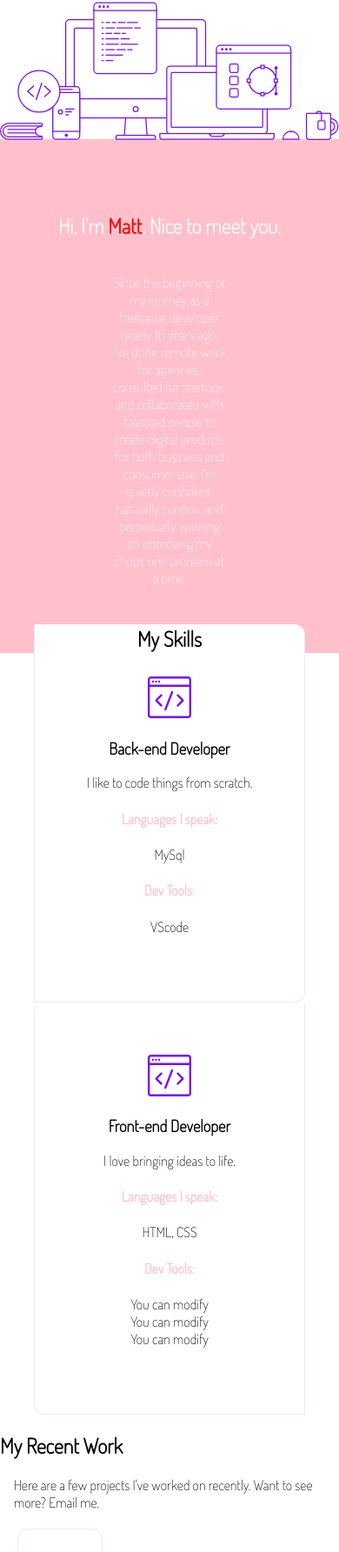
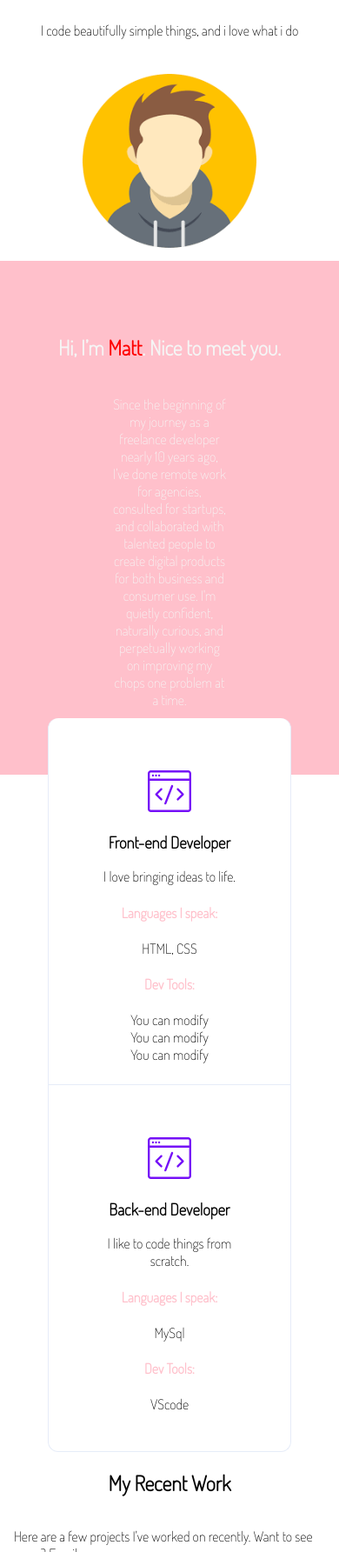
Before and after one commit to WildCodeSchool-2024-02/JS-Paris-BrainWaves-checkpoint-1, a website: page site/portfolio.html in a window 390 px wide. Shown: the part 146-1931 px from the top of the page at 87% size. Drawn offline with Linux system fonts and the light colour scheme; grey boxes are pictures that could not be loaded.

Commit message:
html/css validé

```diff
--- /dev/null
+++ b/site/css/mobile.css
@@ -0,0 +1,24 @@
+.desktop {
+    display: none;
+}
+
+.desktopskill {
+    display: flex;
+    flex-direction: column-reverse;
+}
+
+.column {
+    width: 90%
+}
+
+.column:first-of-type {
+    border-top-left-radius: 0;
+    border-top-right-radius: 0;
+    border-bottom-left-radius: var(--radius);
+}
+
+.column:last-child {
+    border-bottom-left-radius: 0;
+    border-bottom-right-radius: 0;
+    border-top-right-radius: var(--radius);
+}
--- a/site/css/portfolio.css
+++ b/site/css/portfolio.css
@@ -9,6 +9,32 @@
   --styledShadow: 0 5px 5px 0 var(var(--shadowColor));
 
   --textAlign: center;
+}
+
+nav {
+  display: flex;
+  justify-content: space-between;
+}
+
+.avatar {
+  display: flex;
+  flex-direction: column;
+  align-items: center;
+}
+
+.avatar p {
+  margin-bottom: 25px;
+}
+
+.avatar img {
+  width: 200px;
+  height: 200px;
+  margin: 15px;
+}
+
+.desktop {
+  display: flex;
+  justify-content: center;
 }
 
 img {
@@ -52,9 +78,19 @@ p {
 }
 
 .skills {
+  display: flex;
+  flex-direction: column;
   margin-top: calc(var(--gutter) * -2);
   border-radius: var(--radius);
   padding: 0 10%;
+}
+
+.desktopskill {
+  display: flex;
+  flex-direction: row-reverse;
+  justify-content: center;
+  align-items: center;
+  height: 100%
 }
 
 .skills--title {
@@ -71,6 +107,8 @@ p {
   border-radius: var(--radius);
   text-align: var(--textAlign);
   box-shadow: var(--styledShadow);
+  width: 50%;
+  height: 50vh;
 }
 
 .column:first-of-type {
@@ -108,3 +146,19 @@ p {
 .purple-text {
   color: var(--purple);
 }
+
+.disabled {
+  opacity: 0.3;
+}
+
+.projects {
+  display: flex;
+  justify-content: center;
+  flex-wrap: wrap;
+}
+
+.recent-work {
+  display: flex;
+  flex-direction: column;
+  align-items: center;
+}
--- a/site/portfolio.html
+++ b/site/portfolio.html
@@ -1,10 +1,12 @@
 <!DOCTYPE html>
 <html lang="en">
+
 <head>
   <meta charset="utf-8">
   <meta name="viewport" content="width=device-width, initial-scale=1, shrink-to-fit=no">
   <link rel="stylesheet" href="css/main.css">
   <link rel="stylesheet" href="css/portfolio.css">
+  <link rel="stylesheet" href="css/mobile.css" media="screen and (max-width: 700px)" />
   <title>Checkpoint 1 Portfolio</title>
 </head>
 
@@ -17,6 +19,11 @@
         <li><a href="portfolio.html">Portfolio</a></li>
       </ul>
     </nav>
+    <section class="avatar">
+      <h1>FullStack developer</h1>
+      <p>I code beautifully simple things, and i love what i do</p>
+      <img src="./image/avatar-bis.png" alt="image avatar">
+    </section>
   </header>
 
   <main>
@@ -32,7 +39,10 @@
     <article>
       <section class="description pink-bg">
         <h1>Hi, I’m <span id="firstname">Matt</span>. Nice to meet you.</h1>
-          <p>Since the beginning of my journey as a freelance developer nearly 10 years ago, I've done remote work for agencies, consulted for startups, and collaborated with talented people to create digital products for both business and consumer use. I'm quietly confident, naturally curious, and perpetually working on improving my chops one problem at a time.</p>
+        <p>Since the beginning of my journey as a freelance developer nearly 10 years ago, I've done remote work for
+          agencies, consulted for startups, and collaborated with talented people to create digital products for both
+          business and consumer use. I'm quietly confident, naturally curious, and perpetually working on improving my
+          chops one problem at a time.</p>
       </section>
     </article>
 
@@ -40,6 +50,7 @@
 
     <article class="skills">
       <h2 class="skills--title">My Skills</h2>
+      <div class="desktopskill">
         <section class="column">
           <img src="image/frontend.svg" alt="" />
           <h3>Back-end Developer</h3>
@@ -64,16 +75,20 @@
             <li>You can modify</li>
           </ul>
         </section>
+      </div>
     </article>
 
     <!-- Third banner with list of all your projects -->
     <article class="projects">
+      <div class="recent-work">
         <h2>My Recent Work</h2>
         <p>Here are a few projects I've worked on recently. Want to see more? Email me.</p>
+      </div>
+      <div class="projects">
         <section class="box">
           <img src="https://mattfarley.ca/img/logos/kybercore.svg" alt="logo-entreprise" />
           <p>Next level plug and play chassis systems for custom do-it-yourself lightsaber builds.</p>
-            <a class="disabled" >In development</a>
+          <a class="disabled">In development</a>
         </section>
         <section class="box">
           <img src="https://mattfarley.ca/img/logos/basin.svg" alt="logo-entreprise" />
@@ -88,8 +103,9 @@
         <section class="box">
           <img src="https://mattfarley.ca/img/logos/dovetail.svg" alt="logo-entreprise" />
           <p>A space and member management solution for coworking communities both big and small.</p>
-            <a class="disabled" >Shutdown in 2017</a>
+          <a class="disabled">Shutdown in 2017</a>
         </section>
+      </div>
     </article>
   </main>
   <footer class="description pink-bg">
@@ -98,4 +114,5 @@
   </footer>
   <script src="js/portfolio.js"></script>
 </body>
+
 </html>
```
Lines whose indentation alone changed are shown as unchanged.
